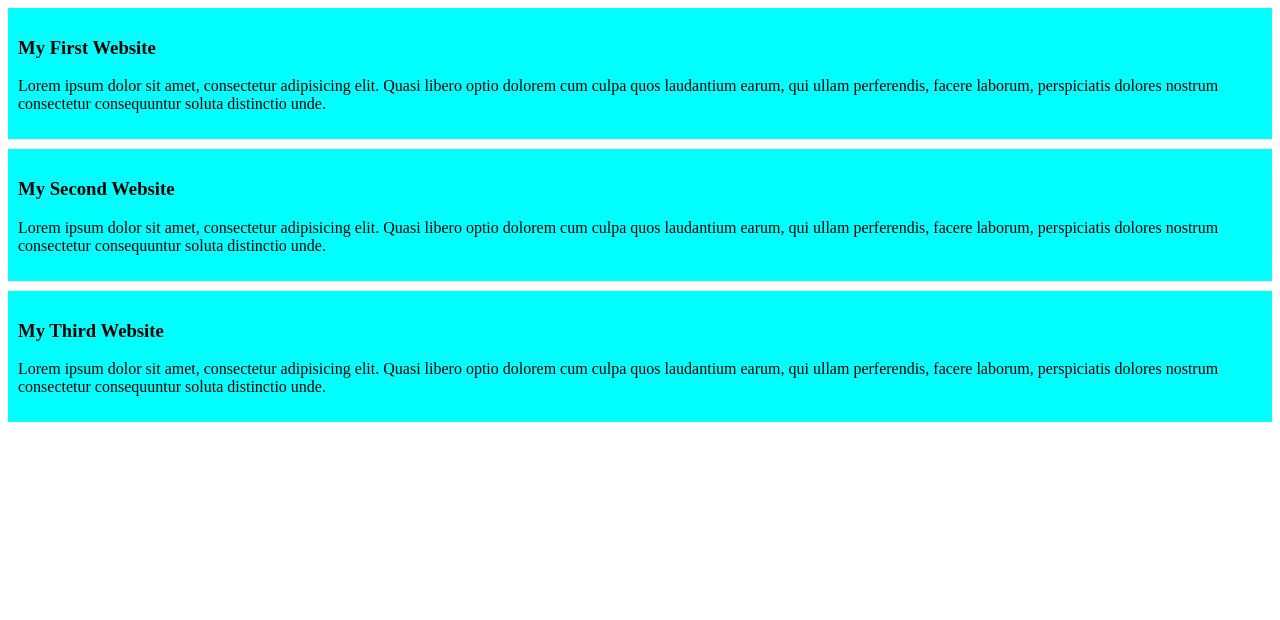
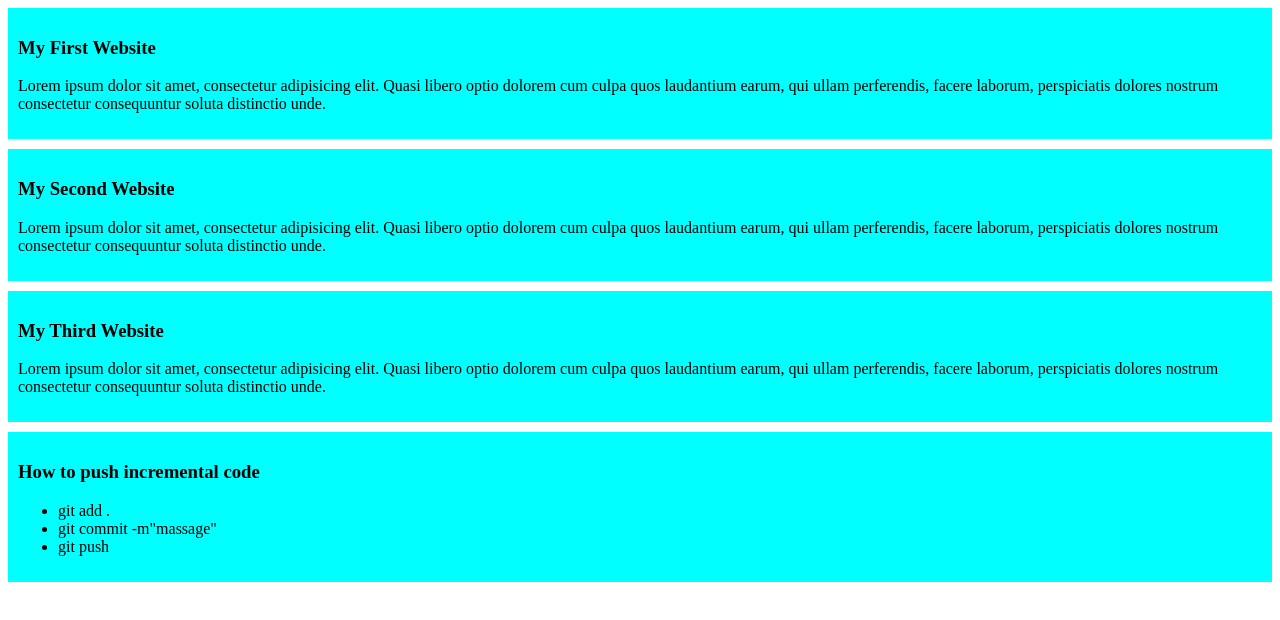
Before and after one commit to Tasfin-Tanveer/my-simple-website, a plain HTML site: page index.html in a window 1280 px wide. Drawn offline with Linux system fonts and the light colour scheme.

Commit message:
incremental code

```diff
--- a/index.html
+++ b/index.html
@@ -19,5 +19,11 @@
         <h3>My Third Website</h3>
         <P>Lorem ipsum dolor sit amet, consectetur adipisicing elit. Quasi libero optio dolorem cum culpa quos laudantium earum, qui ullam perferendis, facere laborum, perspiciatis dolores nostrum consectetur consequuntur soluta distinctio unde.</P>
     </div>
+    <div><h3>How to push incremental code</h3>
+    <ul><li>git add .</li>
+        <li>git commit -m"massage"</li>
+        <li>git push</li>
+    </ul>
+    </div>
 </body>
 </html>
```
